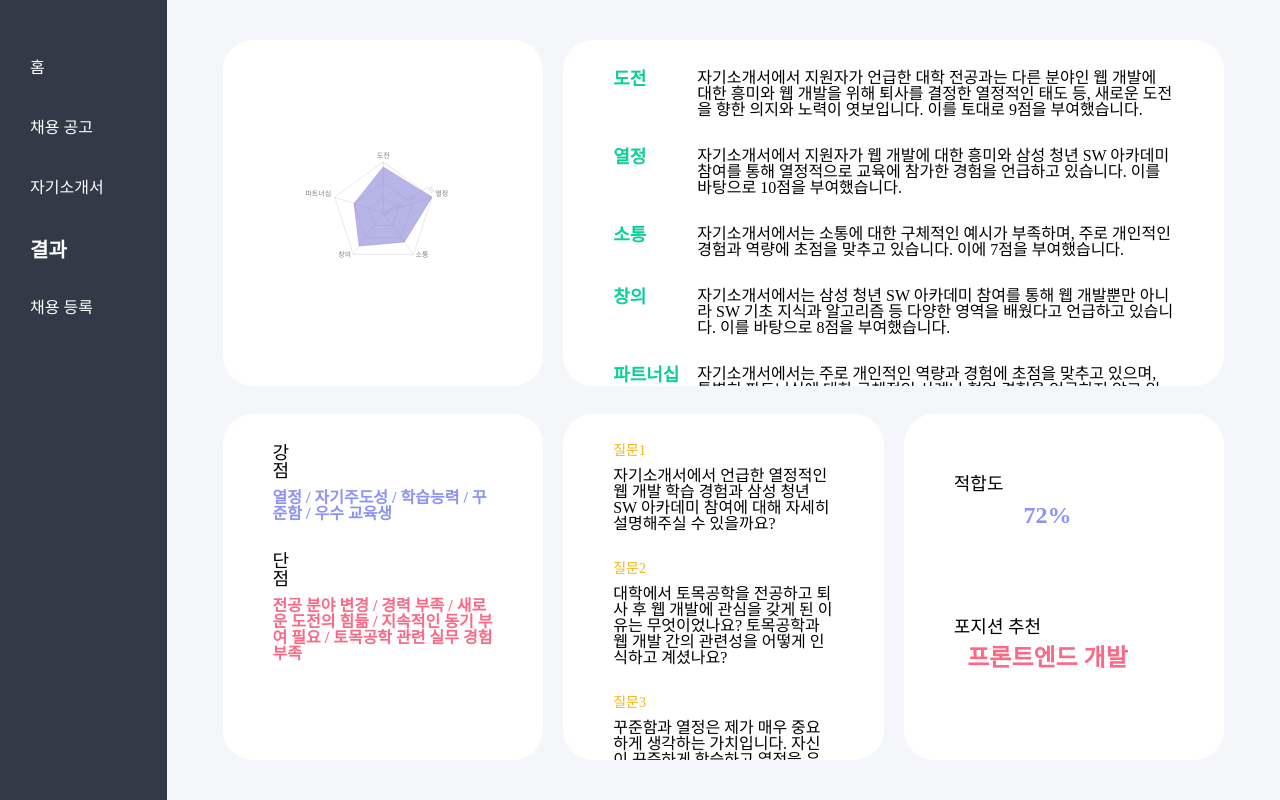
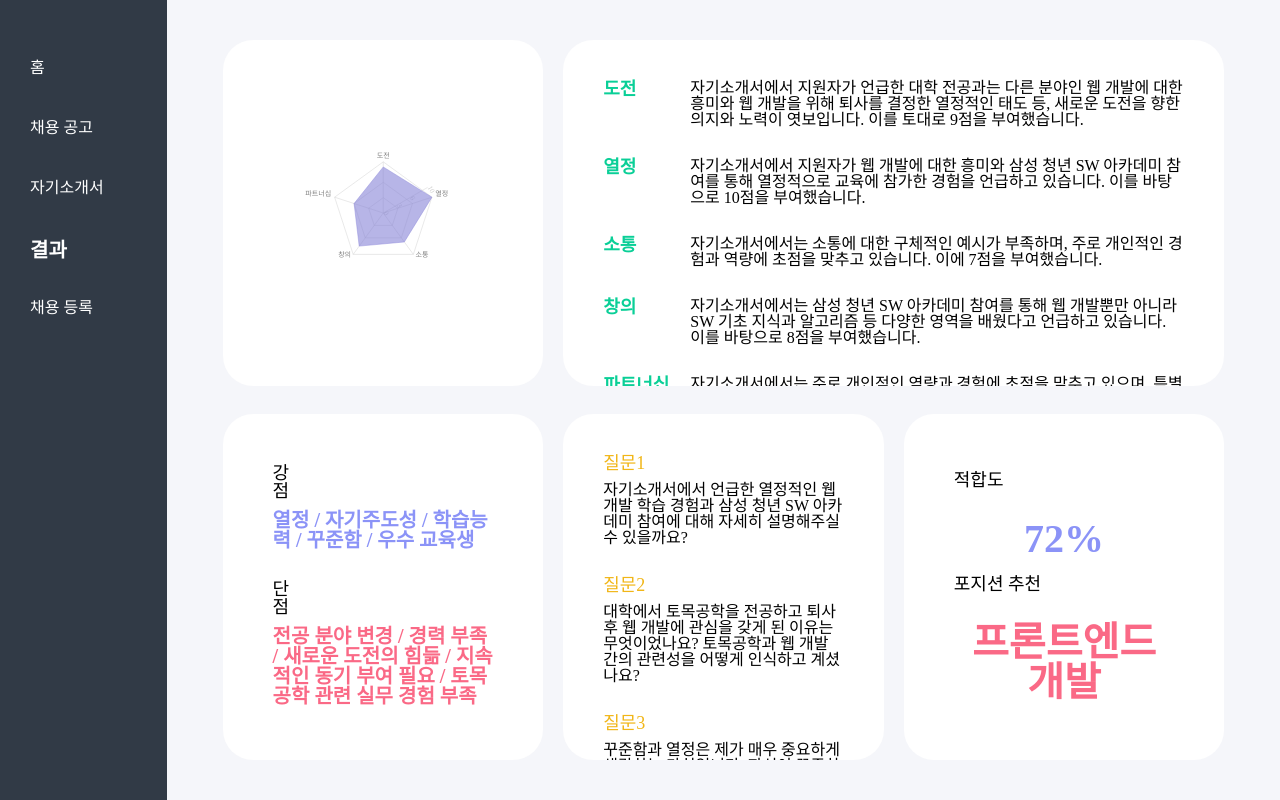
Before and after one commit to A-I-N-G/jarvise-client, a React (Create React App) app: page /result in a window 1280 px wide. Built offline with nearby package versions, Linux system fonts and the light colour scheme.

Commit message:
style: 결과 화면 css 수정

```diff
--- a/src/components/ETCResult.tsx
+++ b/src/components/ETCResult.tsx
@@ -7,8 +7,8 @@ const ContentDiv = styled.div`
   border-radius: 30px;
   display: flex;
   flex-direction: column;
-  justify-content: space-around;
-  padding: 30px 50px;
+  justify-content: space-evenly;
+  padding: 40px 50px;
   box-sizing: border-box;
   overflow: scroll;
   -ms-overflow-style: none; /* IE and Edge */
@@ -23,28 +23,28 @@ const ContentBox = styled.div`
   flex-direction: column;
   width: 100%;
   justify-content: space-between;
-  margin-bottom: 30px;
+  --margin-bottom: 30px;
 `;
 
 const Title = styled.div`
   width: 100%;
-  margin-bottom: 10px;
+  margin-bottom: 30px;
   font-size: 18px;
 `;
 
 const ContentStrength = styled.div`
   text-align: center;
   font-weight: 600;
-  font-size: 24px;
-  width: 85%;
+  font-size: 40px;
+  -- width: 85%;
   color: #8b93f7;
 `;
 
 const ContentPosition = styled.div`
   text-align: center;
   font-weight: 600;
-  font-size: 24px;
-  width: 85%;
+  font-size: 40px;
+  -- width: 85%;
   color: #fa6986;
 `;
 
--- a/src/components/HireCard.tsx
+++ b/src/components/HireCard.tsx
@@ -65,7 +65,7 @@ const Card = ({ id, title, keyword, intro }: CardProps) => {
   const navigate = useNavigate();
 
   const getShortStr = (content: string) =>
-    content.length > 150 ? `${content.slice(0, 150)}...` : content;
+    content?.length > 150 ? `${content.slice(0, 150)}...` : content;
 
   const onClick = () => {
     navigate(`/resume/${id}`);
--- a/src/components/KeyWordResult.tsx
+++ b/src/components/KeyWordResult.tsx
@@ -5,7 +5,7 @@ const ContentDiv = styled.div`
   height: 100%;
   background-color: #fff;
   border-radius: 30px;
-  padding: 30px 50px;
+  padding: 40px 40px;
   box-sizing: border-box;
   overflow: scroll;
   white-space: pre-wrap;
--- a/src/components/PersonalityResult.tsx
+++ b/src/components/PersonalityResult.tsx
@@ -5,7 +5,7 @@ const ContentDiv = styled.div`
   height: 100%;
   background-color: #fff;
   border-radius: 30px;
-  padding: 30px 50px;
+  padding: 50px 50px;
   box-sizing: border-box;
   overflow: scroll;
   -ms-overflow-style: none; /* IE and Edge */
@@ -33,12 +33,14 @@ const ContentStrength = styled.div`
   font-weight: 600;
   width: 100%;
   color: #8b93f7;
+  font-size: 20px;
 `;
 
 const ContentWeakness = styled.div`
   font-weight: 600;
   width: 100%;
   color: #fa6986;
+  font-size: 20px;
 `;
 
 const PersonalityResult = () => {
--- a/src/components/QuestionResult.tsx
+++ b/src/components/QuestionResult.tsx
@@ -5,7 +5,7 @@ const ContentDiv = styled.div`
   height: 100%;
   background-color: #fff;
   border-radius: 30px;
-  padding: 30px 50px;
+  padding: 40px 40px;
   box-sizing: border-box;
   overflow: scroll;
   -ms-overflow-style: none; /* IE and Edge */
@@ -26,7 +26,7 @@ const ContentBox = styled.div`
 const Title = styled.div`
   width: 100%;
   margin-bottom: 10px;
-  font-size: 14px;
+  font-size: 18px;
   color: #f1b618;
 `;
 
--- a/src/pages/Main.tsx
+++ b/src/pages/Main.tsx
@@ -1,5 +1,15 @@
+import styled from "styled-components";
+// import ImageSrc from '../../public/images/MainImage.jpg';
+
+const MainImage = styled.div`
+  background-image: url("/images/MainImage.jpg");
+`;
+
 const Main = () => {
-  return <div>Main</div>;
+  return (
+  <div>
+    <MainImage></MainImage>
+  </div>);
 };
 
 export default Main;
```
Also changed, not shown: 2 other files (tests, documents, lock files or other folders).
